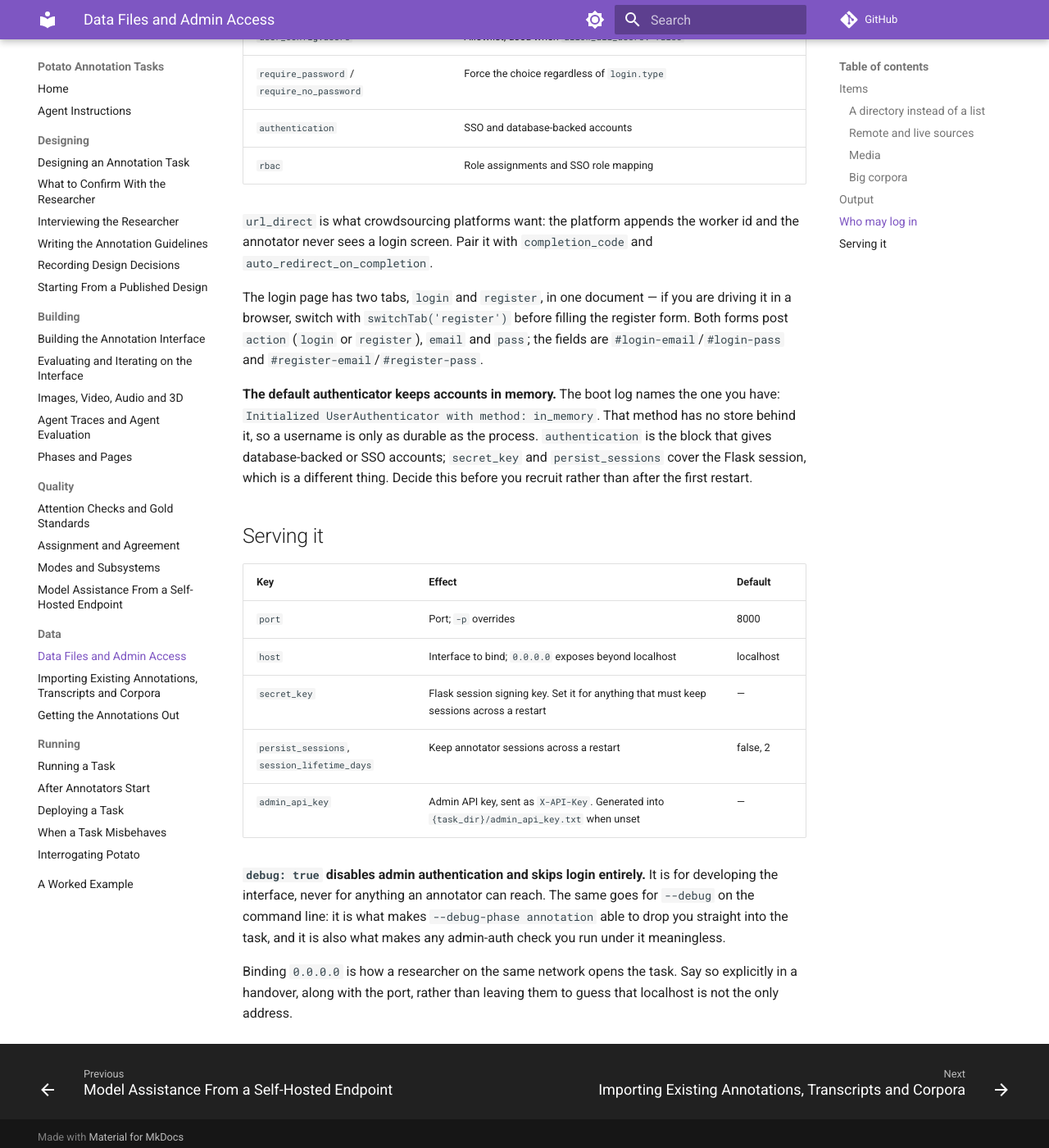
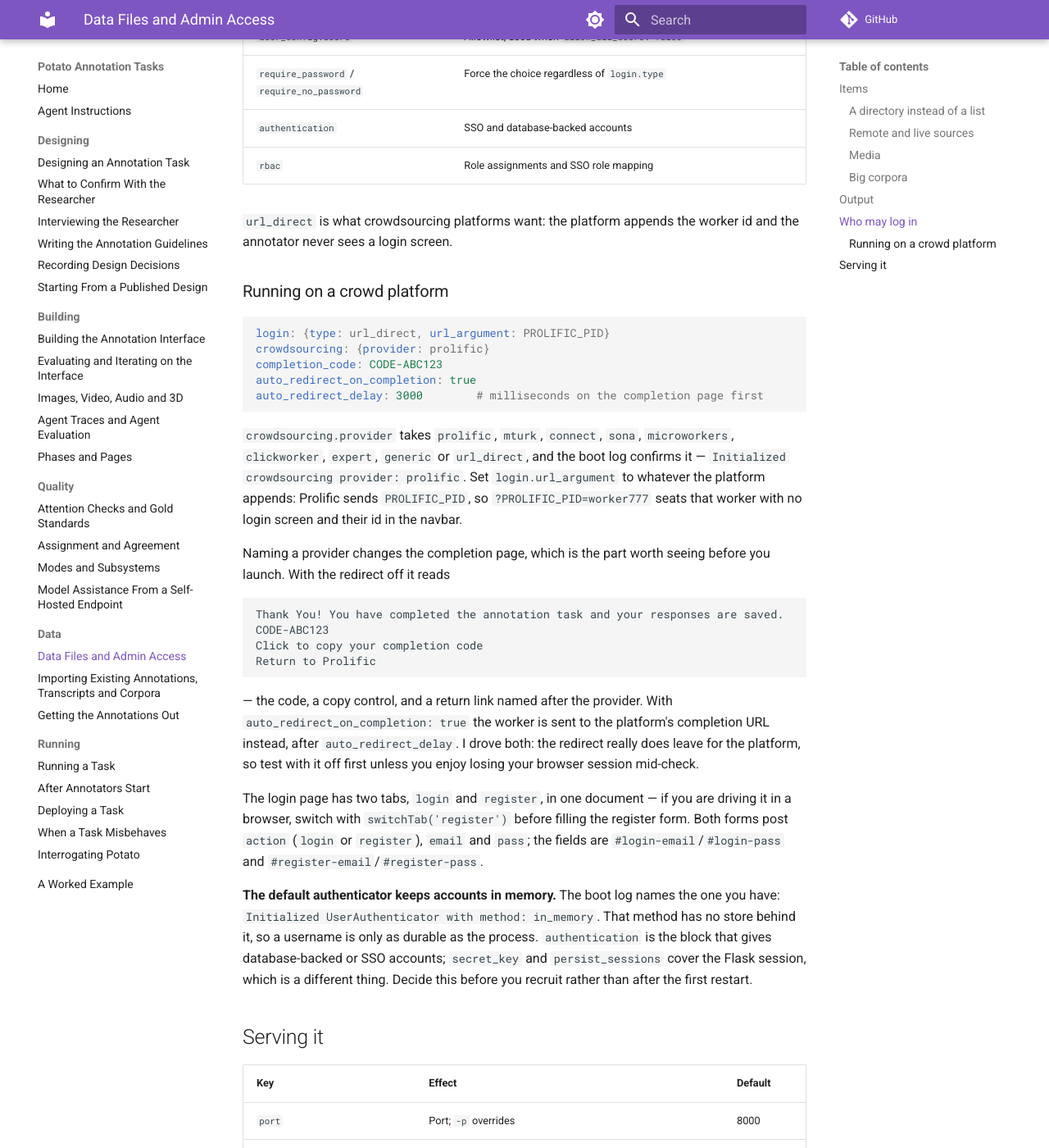
Before and after one commit to davidjurgens/potato-skill, an MkDocs documentation site: the page built from docs/data-and-access.md, in a window 1280 px wide and 1400 px high, scrolled down 4042 px. Shown: the whole window at 82% size. Built offline with MkDocs 1.6.1 and Material for MkDocs 9.7.7, drawn with Linux system fonts in a browser that asks for light colours; comment, search, counter and statistics services are not loaded.

Commit message:
docs(crowd): how a study actually runs on a crowd platform
The pack named `completion_code` and `auto_redirect_on_completion` in a
half-sentence and never said what they do or that `crowdsourcing.provider`
exists. A researcher running on Prolific is one of the commonest cases there is,
and it was the least documented.

Driven end to end. `?PROLIFIC_PID=worker777` seats that worker with no login
screen and their id in the navbar. Naming a provider changes the completion
page: with the redirect off it shows the code, a copy control, and a return link
named after the provider. With the redirect on the worker is sent to the
platform's completion URL after the delay — which I verified by watching my own
browser leave for prolific.com, so the note tells authors to test with it off.

Provider list read from the registry rather than guessed: prolific, mturk,
connect, sona, microworkers, clickworker, expert, generic, url_direct. The boot
log confirms the choice, which is the cheap check before launching anything.

Co-Authored-By: Claude Opus 5 (1M context) <noreply@anthropic.com>
Claude-Session: https://claude.ai/code/session_01PJAwjvg871XGFuA8khHbjC

````diff
--- a/docs/data-and-access.md
+++ b/docs/data-and-access.md
@@ -192,8 +192,38 @@ user_config:
 | `rbac` | Role assignments and SSO role mapping |
 
 `url_direct` is what crowdsourcing platforms want: the platform appends the
-worker id and the annotator never sees a login screen. Pair it with
-`completion_code` and `auto_redirect_on_completion`.
+worker id and the annotator never sees a login screen.
+
+### Running on a crowd platform
+
+```yaml
+login: {type: url_direct, url_argument: PROLIFIC_PID}
+crowdsourcing: {provider: prolific}
+completion_code: CODE-ABC123
+auto_redirect_on_completion: true
+auto_redirect_delay: 3000        # milliseconds on the completion page first
+```
+
+`crowdsourcing.provider` takes `prolific`, `mturk`, `connect`, `sona`,
+`microworkers`, `clickworker`, `expert`, `generic` or `url_direct`, and the boot
+log confirms it — `Initialized crowdsourcing provider: prolific`. Set
+`login.url_argument` to whatever the platform appends: Prolific sends
+`PROLIFIC_PID`, so `?PROLIFIC_PID=worker777` seats that worker with no login
+screen and their id in the navbar.
+
+Naming a provider changes the completion page, which is the part worth seeing
+before you launch. With the redirect off it reads
+
+    Thank You! You have completed the annotation task and your responses are saved.
+    CODE-ABC123
+    Click to copy your completion code
+    Return to Prolific
+
+— the code, a copy control, and a return link named after the provider. With
+`auto_redirect_on_completion: true` the worker is sent to the platform's
+completion URL instead, after `auto_redirect_delay`. I drove both: the redirect
+really does leave for the platform, so test with it off first unless you enjoy
+losing your browser session mid-check.
 
 The login page has two tabs, `login` and `register`, in one document — if you are
 driving it in a browser, switch with `switchTab('register')` before filling the
````
Also changed, not shown: skills/potato-tasks/references/data-and-access.md (+32 -2 lines).
